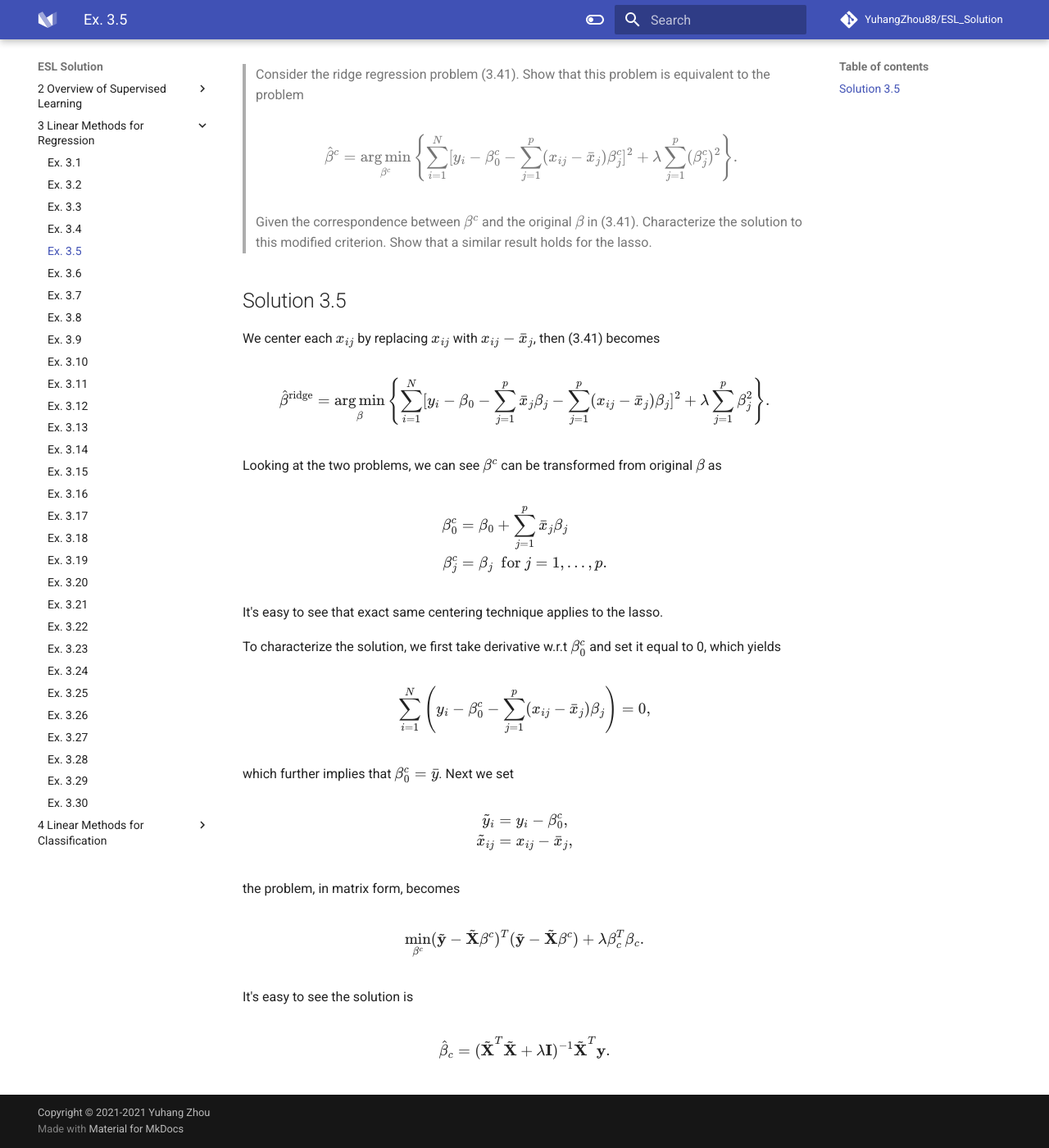
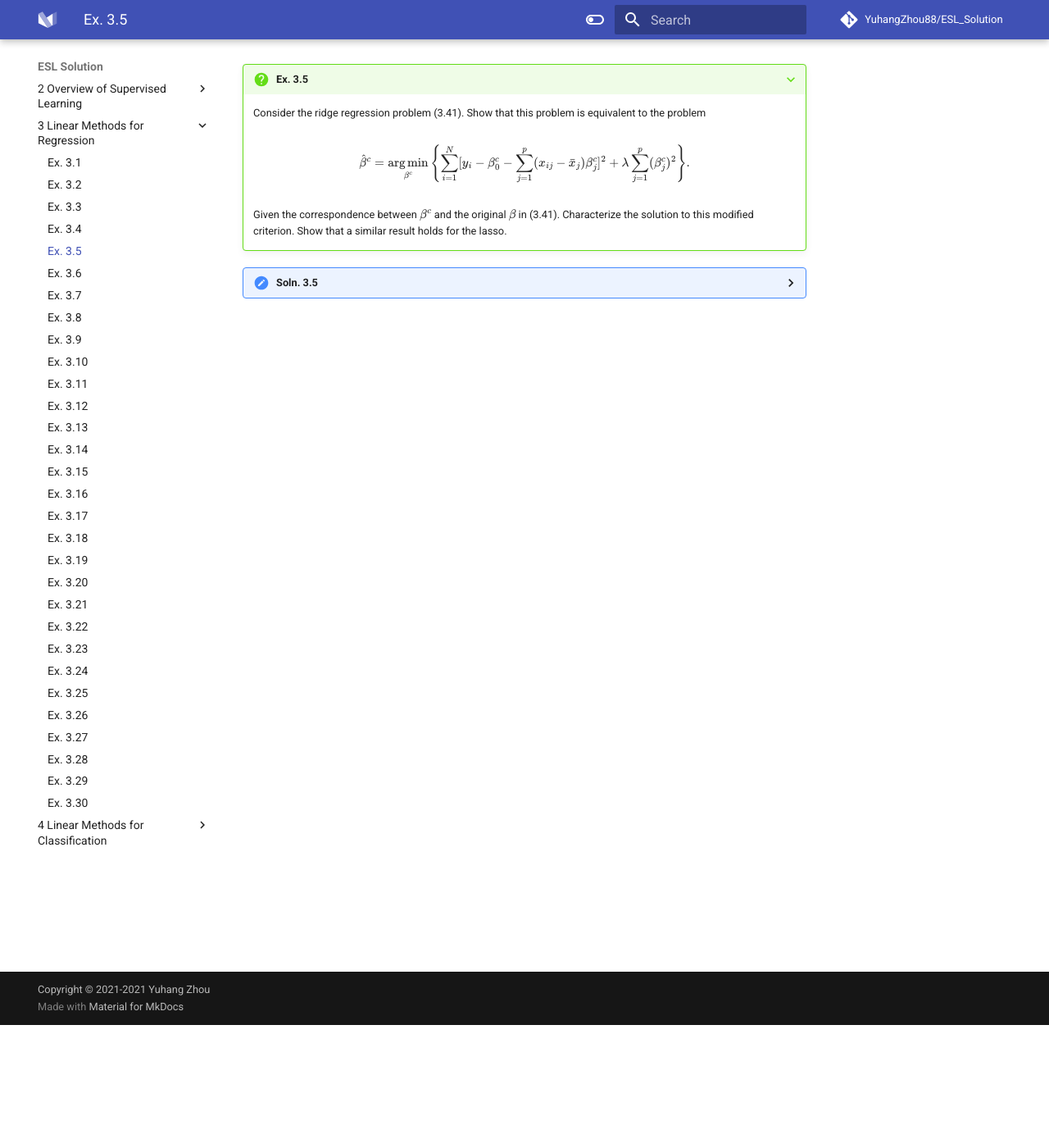
Before and after one commit to YuhangZhou88/ESL_Solution, an MkDocs documentation site: the page built from docs/ESL-Solution/3-Linear-Methods-for-Regression/ex3-05.md, in a window 1280 px wide and 1400 px high, scrolled down 150 px. Shown: the whole window at 82% size. Built offline with MkDocs 1.6.1 and Material for MkDocs 9.7.7, drawn with Linux system fonts in a browser that asks for light colours; comment, search, counter and statistics services are not loaded.

Commit message:
clean ex 3.5

```diff
--- a/docs/ESL-Solution/3-Linear-Methods-for-Regression/ex3-05.md
+++ b/docs/ESL-Solution/3-Linear-Methods-for-Regression/ex3-05.md
@@ -8,52 +8,52 @@
 toc: false
 ---
 
-> Consider the ridge regression problem (3.41). Show that this problem is equivalent to the problem
->
->\begin{equation}
->    \hat\beta^c = \underset{\beta^c}{\operatorname{arg min}}\left\{\sum_{i=1}^N[y_i-\beta_0^c - \sum_{j=1}^p(x_{ij}-\bar x_j)\beta^c_j]^2 + \lambda \sum_{j=1}^p(\beta_j^c)^2\right\}.\nonumber
->\end{equation}
->
->Given the correspondence between $\beta^c$ and the original $\beta$ in (3.41). Characterize the solution to this modified criterion. Show that a similar result holds for the lasso.
+???+ question "Ex. 3.5"
+    Consider the ridge regression problem (3.41). Show that this problem is equivalent to the problem
 
-## Solution 3.5
+    \begin{equation}
+        \hat\beta^c = \underset{\beta^c}{\operatorname{arg min}}\left\{\sum_{i=1}^N[y_i-\beta_0^c - \sum_{j=1}^p(x_{ij}-\bar x_j)\beta^c_j]^2 + \lambda \sum_{j=1}^p(\beta_j^c)^2\right\}.\nonumber
+    \end{equation}
 
-We center each $x_{ij}$ by replacing $x_{ij}$ with $x_{ij}-\bar x_j$, then (3.41) becomes
+    Given the correspondence between $\beta^c$ and the original $\beta$ in (3.41). Characterize the solution to this modified criterion. Show that a similar result holds for the lasso.
 
-\begin{equation}
-    \hat\beta^{\text{ridge}} = \underset{\beta}{\operatorname{arg min}}\left\{\sum_{i=1}^N[y_i - \beta_0 - \sum_{j=1}^p\bar x_j\beta_j - \sum_{j=1}^p(x_{ij}-\bar x_j)\beta_j]^2 + \lambda \sum_{j=1}^p\beta_j^2\right\}.\nonumber
-\end{equation}
+??? done "Soln. 3.5"
+    We center each $x_{ij}$ by replacing $x_{ij}$ with $x_{ij}-\bar x_j$, then (3.41) becomes
 
-Looking at the two problems, we can see $\beta^c$ can be transformed from original $\beta$ as
+    \begin{equation}
+        \hat\beta^{\text{ridge}} = \underset{\beta}{\operatorname{arg min}}\left\{\sum_{i=1}^N[y_i - \beta_0 - \sum_{j=1}^p\bar x_j\beta_j - \sum_{j=1}^p(x_{ij}-\bar x_j)\beta_j]^2 + \lambda \sum_{j=1}^p\beta_j^2\right\}.\nonumber
+    \end{equation}
 
-\begin{eqnarray}
-        \beta_0^c &=& \beta_0 + \sum_{j=1}^p\bar x_j\beta_j\nonumber\\
-        \beta_j^c &=& \beta_j \ \text{ for } j =1,...,p.\nonumber
-\end{eqnarray}
+    Looking at the two problems, we can see $\beta^c$ can be transformed from original $\beta$ as
 
-It's easy to see that exact same centering technique applies to the lasso.
+    \begin{eqnarray}
+            \beta_0^c &=& \beta_0 + \sum_{j=1}^p\bar x_j\beta_j\nonumber\\
+            \beta_j^c &=& \beta_j \ \text{ for } j =1,...,p.\nonumber
+    \end{eqnarray}
 
-To characterize the solution, we first take derivative w.r.t $\beta_0^c$ and set it equal to 0, which yields
+    It's easy to see that exact same centering technique applies to the lasso.
 
-\begin{equation}
-\sum_{i=1}^N\left(y_i-\beta_0^c - \sum_{j=1}^p(x_{ij}-\bar x_j)\beta_j\right) = 0,\nonumber
-\end{equation}
+    To characterize the solution, we first take derivative w.r.t $\beta_0^c$ and set it equal to 0, which yields
 
-which further implies that $\beta_0^c=\bar y$. Next we set
+    \begin{equation}
+    \sum_{i=1}^N\left(y_i-\beta_0^c - \sum_{j=1}^p(x_{ij}-\bar x_j)\beta_j\right) = 0,\nonumber
+    \end{equation}
 
-\begin{eqnarray}
-    \tilde y_i &=& y_i -\beta_0^c,\nonumber\\
-    \tilde x_{ij} &=& x_{ij} - \bar x_j,\nonumber
-\end{eqnarray}
+    which further implies that $\beta_0^c=\bar y$. Next we set
 
-the problem, in matrix form, becomes
+    \begin{eqnarray}
+        \tilde y_i &=& y_i -\beta_0^c,\nonumber\\
+        \tilde x_{ij} &=& x_{ij} - \bar x_j,\nonumber
+    \end{eqnarray}
 
-\begin{equation}
-\min_{\beta^c} (\tilde{\textbf{y}} - \tilde{\textbf{X}}\beta^c)^T(\tilde{\textbf{y}} - \tilde{\textbf{X}}\beta^c) + \lambda\beta_c^T\beta_c.\nonumber
-\end{equation}
+    the problem, in matrix form, becomes
 
-It's easy to see the solution is
+    \begin{equation}
+    \min_{\beta^c} (\tilde{\textbf{y}} - \tilde{\textbf{X}}\beta^c)^T(\tilde{\textbf{y}} - \tilde{\textbf{X}}\beta^c) + \lambda\beta_c^T\beta_c.\nonumber
+    \end{equation}
 
-\begin{equation}
-\hat\beta_c = (\tilde{\textbf{X}}^T\tilde{\textbf{X}}+\lambda\textbf{I})^{-1}\tilde{\textbf{X}}^T\textbf{y}.\nonumber
-\end{equation}
+    It's easy to see the solution is
+
+    \begin{equation}
+    \hat\beta_c = (\tilde{\textbf{X}}^T\tilde{\textbf{X}}+\lambda\textbf{I})^{-1}\tilde{\textbf{X}}^T\textbf{y}.\nonumber
+    \end{equation}
```
